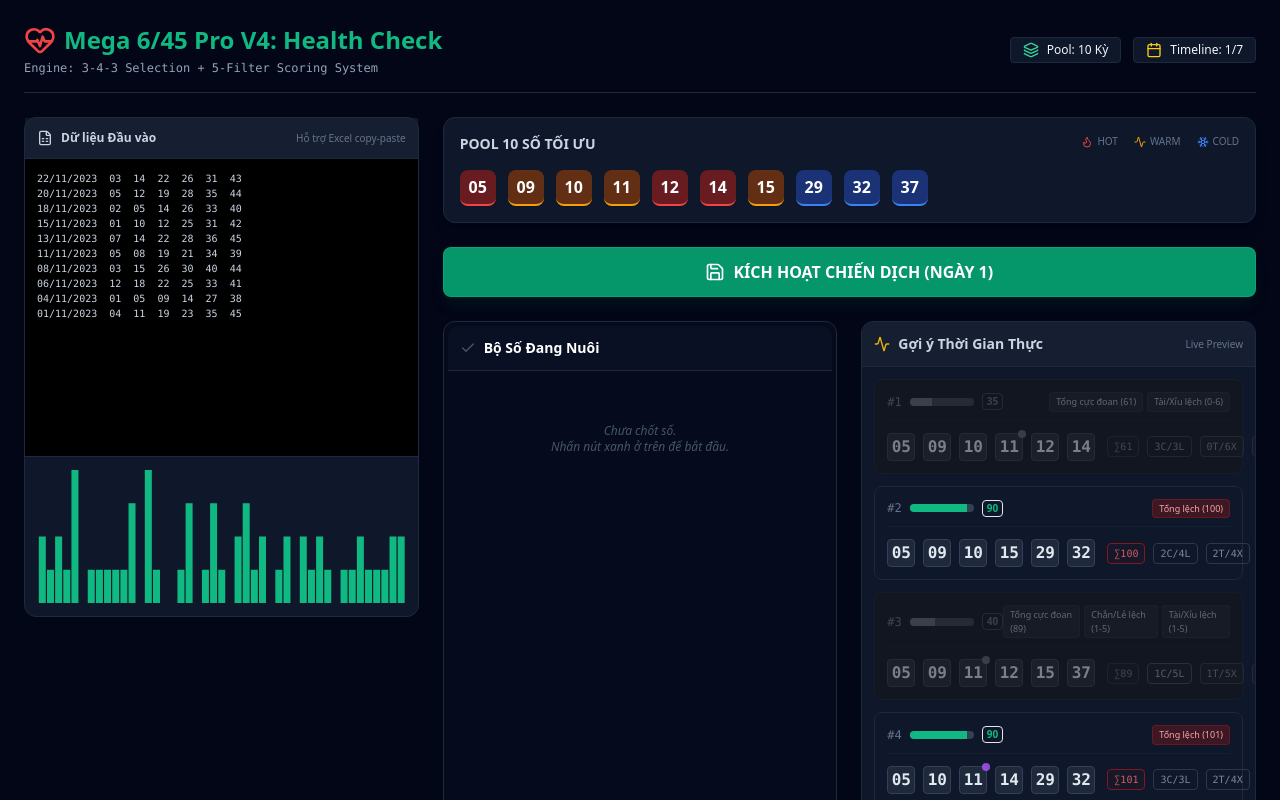
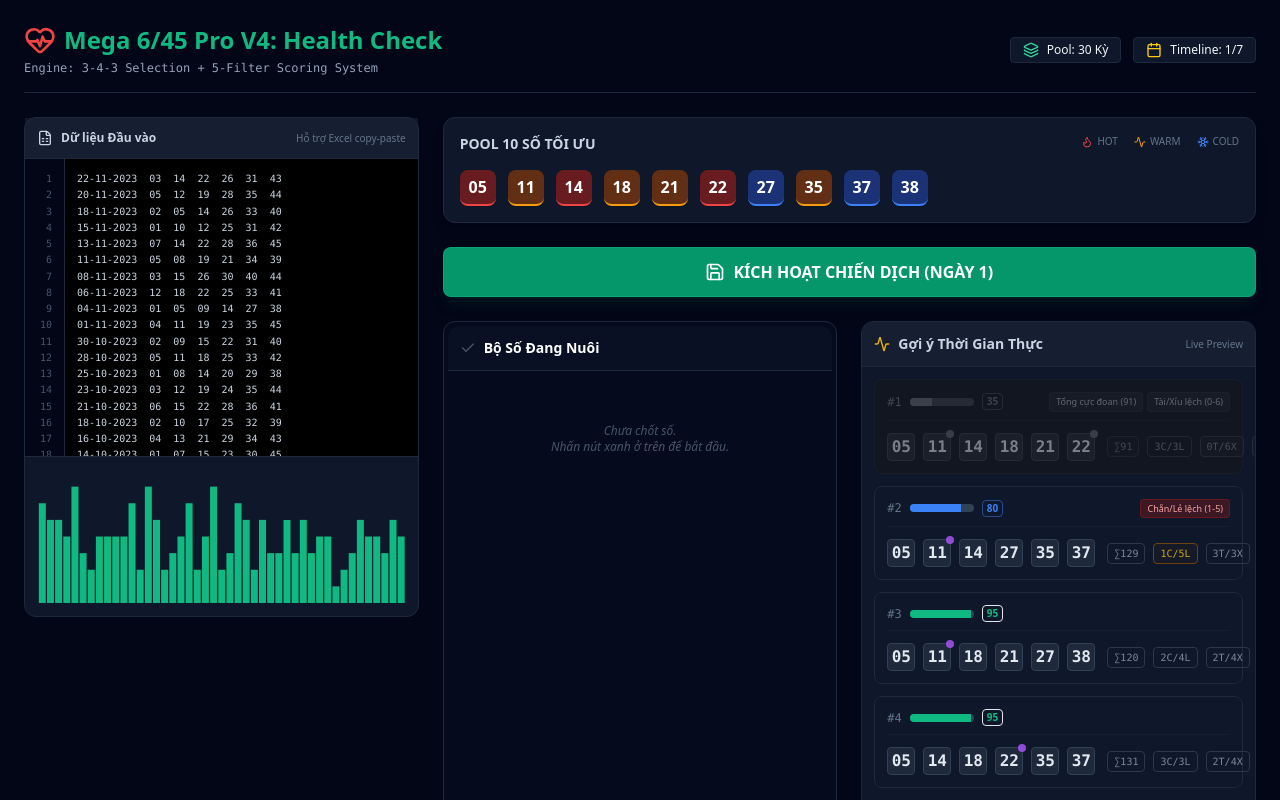
Before and after one commit to Juniorpaven/mega645-app, a React (Vite) app: page / in a window 1280 px wide. Shown: the top 800 px of the page. Built offline with nearby package versions, Linux system fonts and the light colour scheme.

Commit message:
bo sung 30 ngay

```diff
--- a/src/App.tsx
+++ b/src/App.tsx
@@ -1,4 +1,4 @@
-import { useState, useEffect, useMemo } from 'react';
+import { useState, useEffect, useMemo, useRef } from 'react';
 import { BarChart, Bar, Tooltip, ResponsiveContainer } from 'recharts';
 import { Save, FileSpreadsheet, RotateCcw, Calendar, Check, Activity, HeartPulse, Flame, Snowflake, Layers } from 'lucide-react';
 
@@ -11,17 +11,37 @@ const WHEEL_TEMPLATE = [
   [0, 3, 5, 6, 7, 9], [1, 2, 4, 5, 8, 9], [3, 4, 6, 7, 8, 5], [0, 1, 2, 9, 4, 8]
 ];
 
-// Sample Data
-const INITIAL_EXCEL_DATA = `22/11/2023	03	14	22	26	31	43
-20/11/2023	05	12	19	28	35	44
-18/11/2023	02	05	14	26	33	40
-15/11/2023	01	10	12	25	31	42
-13/11/2023	07	14	22	28	36	45
-11/11/2023	05	08	19	21	34	39
-08/11/2023	03	15	26	30	40	44
-06/11/2023	12	18	22	25	33	41
-04/11/2023	01	05	09	14	27	38
-01/11/2023	04	11	19	23	35	45`;
+// Sample Data (Expanded to 30 lines)
+const INITIAL_EXCEL_DATA = `22-11-2023	03	14	22	26	31	43
+20-11-2023	05	12	19	28	35	44
+18-11-2023	02	05	14	26	33	40
+15-11-2023	01	10	12	25	31	42
+13-11-2023	07	14	22	28	36	45
+11-11-2023	05	08	19	21	34	39
+08-11-2023	03	15	26	30	40	44
+06-11-2023	12	18	22	25	33	41
+04-11-2023	01	05	09	14	27	38
+01-11-2023	04	11	19	23	35	45
+30-10-2023	02	09	15	22	31	40
+28-10-2023	05	11	18	25	33	42
+25-10-2023	01	08	14	20	29	38
+23-10-2023	03	12	19	24	35	44
+21-10-2023	06	15	22	28	36	41
+18-10-2023	02	10	17	25	32	39
+16-10-2023	04	13	21	29	34	43
+14-10-2023	01	07	15	23	30	45
+11-10-2023	05	12	18	26	33	40
+09-10-2023	03	09	16	22	31	42
+07-10-2023	02	08	14	20	28	37
+04-10-2023	06	11	19	25	34	44
+02-10-2023	01	10	17	24	32	41
+30-09-2023	04	13	21	29	36	45
+27-09-2023	05	12	18	26	33	40
+25-09-2023	02	09	15	22	30	39
+23-09-2023	03	11	19	27	35	43
+20-09-2023	01	08	16	24	31	42
+18-09-2023	06	14	21	28	36	44
+16-09-2023	04	10	17	25	32	41`;
 
 // --- TYPES ---
 type TicketStats = {
@@ -40,15 +60,38 @@ type TicketStats = {
 
 const Mega645AnalyzerV4 = () => {
   // --- STATE ---
-  const [rawData, setRawData] = useState(INITIAL_EXCEL_DATA);
+  const [rawData, setRawData] = useState(() => localStorage.getItem('mega645_rawData') || INITIAL_EXCEL_DATA);
   const [processedData, setProcessedData] = useState<{ date: string, numbers: number[] }[]>([]);
   const [frequency, setFrequency] = useState<Record<number, number>>({});
   const [selectedPool, setSelectedPool] = useState<{ num: number, type: string, count: number }[]>([]);
 
   // Strategy State
-  const [currentDay, setCurrentDay] = useState(1);
+  const [currentDay, setCurrentDay] = useState(() => parseInt(localStorage.getItem('mega645_currentDay') || '1'));
   const [generatedMatrix, setGeneratedMatrix] = useState<TicketStats[]>([]);
-  const [lockedMatrix, setLockedMatrix] = useState<TicketStats[] | null>(null);
+  const [lockedMatrix, setLockedMatrix] = useState<TicketStats[] | null>(() => {
+    const saved = localStorage.getItem('mega645_lockedMatrix');
+    return saved ? JSON.parse(saved) : null;
+  });
+
+  const textareaRef = useRef<HTMLTextAreaElement>(null);
+  const lineNumberRef = useRef<HTMLDivElement>(null);
+
+  // --- PERSISTENCE ---
+  useEffect(() => {
+    localStorage.setItem('mega645_rawData', rawData);
+  }, [rawData]);
+
+  useEffect(() => {
+    localStorage.setItem('mega645_currentDay', currentDay.toString());
+  }, [currentDay]);
+
+  useEffect(() => {
+    if (lockedMatrix) {
+      localStorage.setItem('mega645_lockedMatrix', JSON.stringify(lockedMatrix));
+    } else {
+      localStorage.removeItem('mega645_lockedMatrix');
+    }
+  }, [lockedMatrix]);
 
   // --- ENGINE: TICKET HEALTH SCORING ---
   const calculateTicketHealth = (numbers: number[]): TicketStats => {
@@ -142,7 +185,8 @@ const Mega645AnalyzerV4 = () => {
       let nums: number[] = [];
 
       if (parts[0].includes('/') || parts[0].includes('-')) {
-        dateStr = parts[0];
+        // Normalize date to use hyphens
+        dateStr = parts[0].replace(/\//g, '-');
         nums = parts.slice(1).map(n => parseInt(n)).filter(n => !isNaN(n));
       } else {
         nums = parts.map(n => parseInt(n)).filter(n => !isNaN(n));
@@ -282,6 +326,12 @@ const Mega645AnalyzerV4 = () => {
       .sort((a, b) => parseInt(a.name) - parseInt(b.name));
   }, [frequency]);
 
+  // Generate line numbers
+  const lineNumbers = useMemo(() => {
+    const count = rawData.split('\n').length;
+    return Array.from({ length: Math.max(count, 30) }, (_, i) => i + 1).join('\n');
+  }, [rawData]);
+
   return (
     <div className="min-h-screen bg-slate-950 text-slate-100 font-sans p-4 xl:p-6">
       {/* HEADER */}
@@ -317,12 +367,29 @@ const Mega645AnalyzerV4 = () => {
               </span>
               <span className="text-[10px] text-slate-500">Hỗ trợ Excel copy-paste</span>
             </div>
-            <textarea
-              className="flex-1 bg-black text-[10px] font-mono p-3 focus:outline-none text-slate-300 whitespace-pre resize-none"
-              value={rawData}
-              onChange={(e) => setRawData(e.target.value)}
-              placeholder={`DD/MM/YYYY  01  02  03  04  05  06\n...`}
-            />
+
+            <div className="flex flex-1 overflow-hidden relative">
+              {/* Line Numbers */}
+              <div ref={lineNumberRef} className="bg-slate-950 text-slate-600 text-[10px] font-mono p-3 text-right border-r border-slate-800 select-none overflow-hidden w-10">
+                <pre className="leading-relaxed">{lineNumbers}</pre>
+              </div>
+
+              {/* Text Area */}
+              <textarea
+                ref={textareaRef}
+                className="flex-1 bg-black text-[10px] font-mono p-3 focus:outline-none text-slate-300 whitespace-pre resize-none leading-relaxed"
+                value={rawData}
+                onChange={(e) => setRawData(e.target.value)}
+                onScroll={() => {
+                  if (textareaRef.current && lineNumberRef.current) {
+                    lineNumberRef.current.scrollTop = textareaRef.current.scrollTop;
+                  }
+                }}
+                placeholder={`DD-MM-YYYY  01  02  03  04  05  06\n...`}
+                spellCheck={false}
+              />
+            </div>
+
             <div className="h-40 border-t border-slate-800 p-2">
               <ResponsiveContainer width="100%" height="100%">
                 <BarChart data={chartData}>
```
